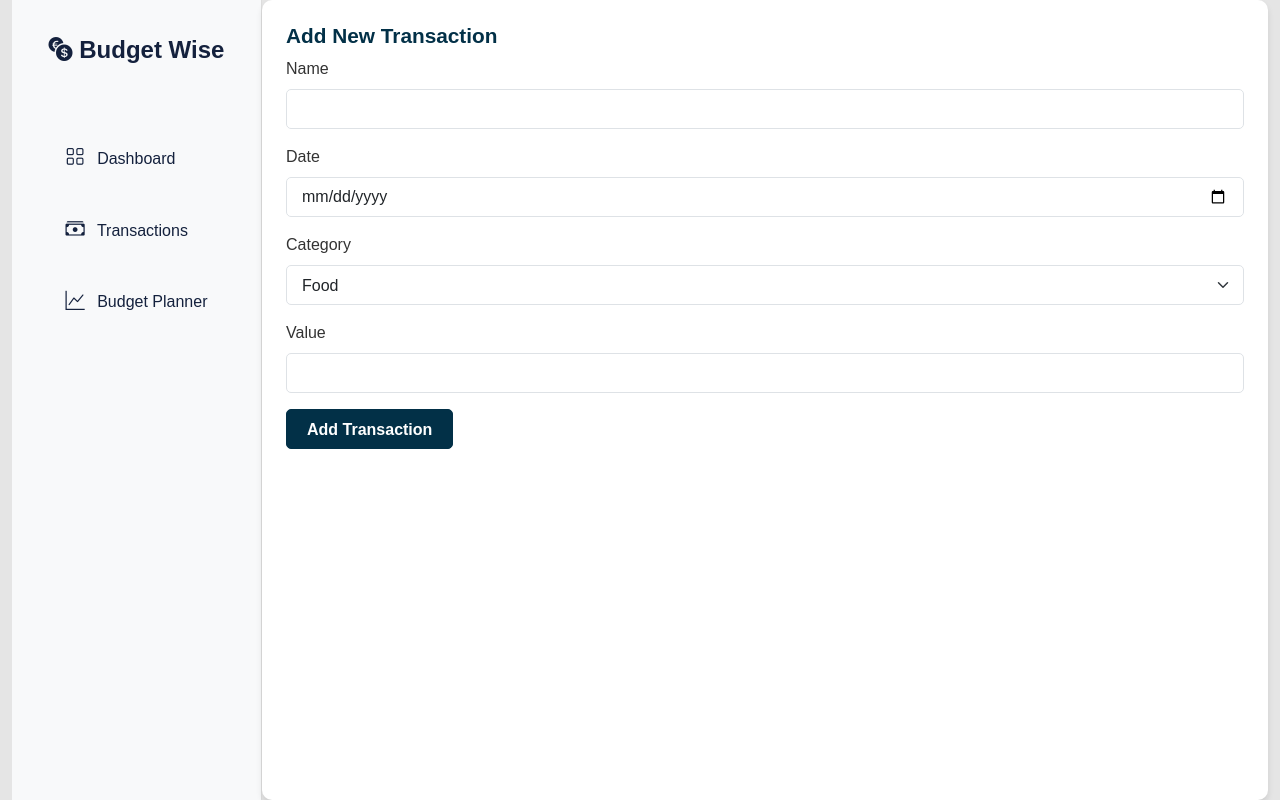
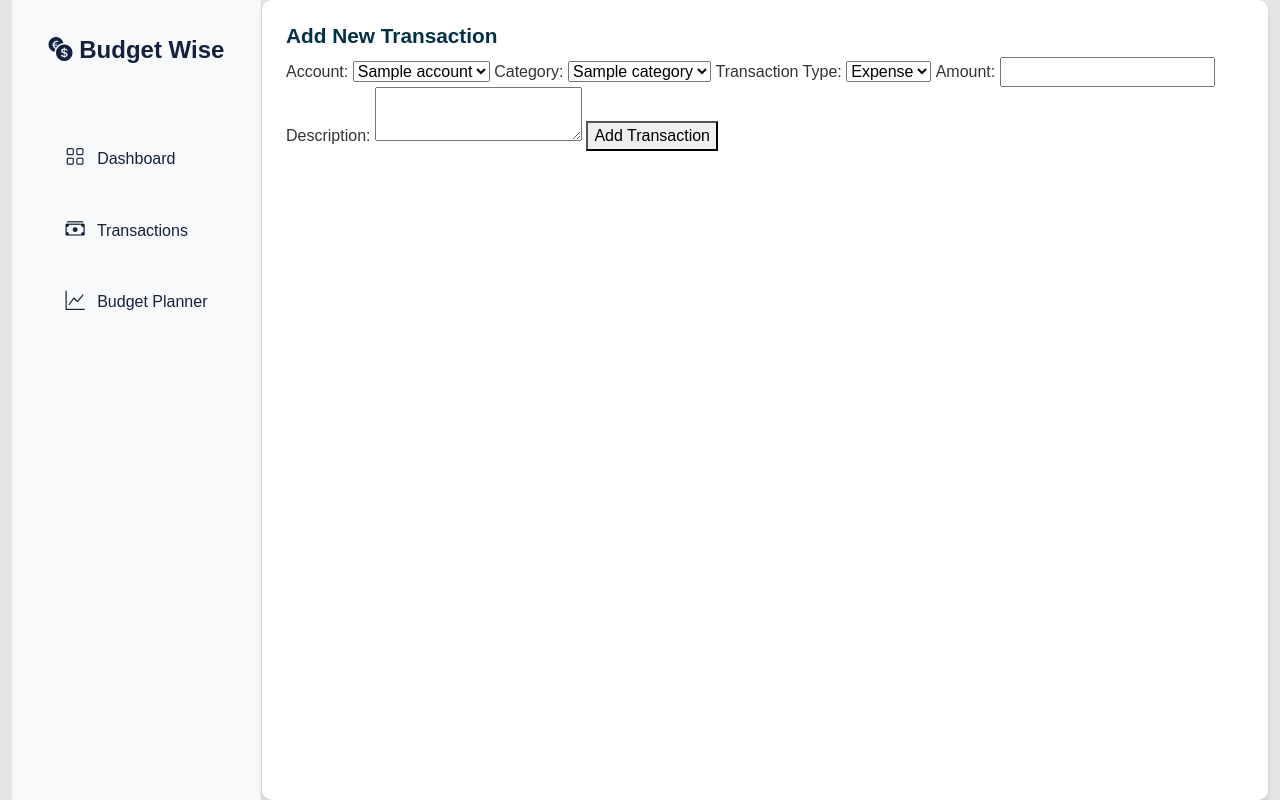
Before and after one commit to DPowidzka/personal-budget-planner, a Flask app: template templates/add_transaction.html in a window 1280 px wide. Run offline with Flask 3, Linux system fonts and the light colour scheme; the template is opened without the code that fills it: most values are stand-ins (such as "Sample title", 1, 10 or a date in 2020).

Commit message:
Add odels directory, update routes

```diff
--- a/app.py
+++ b/app.py
@@ -1,6 +1,9 @@
-from flask import Flask, render_template
+from flask import Flask, render_template, request, redirect, url_for
+from models.database import BudgetDatabase
+app = Flask(__name__, static_folder="static")
 
-app = Flask(__name__, static_folder="static")
+# Initialize database connection (update credentials as needed)
+db = BudgetDatabase(host="localhost", user="root", password="PracaProjekt00#", database="budget_tracker")
 
 
 @app.route('/')
@@ -10,30 +13,40 @@ def login():
 
 @app.route('/dashboard')
 def dashboard():
-    return render_template('dashboard.html')
+    # Fetch accounts and their balances
+    accounts = db.get_all_accounts()  # return all accounts with current balances
+    return render_template('dashboard.html', accounts=accounts)
 
 
 @app.route('/transactions')
 def transactions():
-    return render_template('transactions.html')
+    # Fetch all transactions
+    transactions = db.get_all_transactions()
+    return render_template('transactions.html', transactions=transactions)
+
 
 @app.route('/add-transaction', methods=['GET', 'POST'])
 def add_transaction():
     if request.method == 'POST':
-        # Logic for adding a new transaction (e.g., saving to the database)
-        transaction_name = request.form['name']
-        transaction_date = request.form['date']
-        transaction_category = request.form['category']
-        transaction_value = request.form['value']
+        # Extract form data
+        account_id = request.form['account_id']
+        category_id = request.form['category_id']
+        transaction_type_id = request.form['transaction_type_id']
+        amount = float(request.form['amount'])
+        description = request.form.get('description', '')
 
-        # Save to database (pseudo-code)
-        # db.add_transaction(name=transaction_name, date=transaction_date, ...)
+        # Add transaction to the database
+        success = db.add_transaction(account_id, category_id, transaction_type_id, amount, description)
 
-        return redirect(url_for('transactions'))
+        if success:
+            return redirect(url_for('transactions'))
+        else:
+            return "Failed to add transaction. Please try again."
 
-    # Render the Add Transaction form
-    return render_template('add_transaction.html')
-
+    # Fetch accounts and categories for the form
+    accounts = db.get_all_accounts()
+    categories = db.get_all_categories()
+    return render_template('add_transaction.html', accounts=accounts, categories=categories)
 
 
 @app.route('/budget-planner')
--- a/templates/add_transaction.html
+++ b/templates/add_transaction.html
@@ -4,28 +4,34 @@
 
 {% block content %}
 <h1>Add New Transaction</h1>
-<form method="POST" action="{{ url_for('add_transaction') }}">
-    <div class="mb-3">
-        <label for="name" class="form-label">Name</label>
-        <input type="text" id="name" name="name" class="form-control" required>
-    </div>
-    <div class="mb-3">
-        <label for="date" class="form-label">Date</label>
-        <input type="date" id="date" name="date" class="form-control" required>
-    </div>
-    <div class="mb-3">
-        <label for="category" class="form-label">Category</label>
-        <select id="category" name="category" class="form-select" required>
-            <option value="food">Food</option>
-            <option value="entertainment">Entertainment</option>
-            <option value="bills">Bills</option>
-            <option value="income">Income</option>
+<form method="POST" action="/add-transaction">
+        <label for="account_id">Account:</label>
+        <select name="account_id" id="account_id">
+            {% for account in accounts %}
+            <option value="{{ account.account_id }}">{{ account.name }}</option>
+            {% endfor %}
         </select>
-    </div>
-    <div class="mb-3">
-        <label for="value" class="form-label">Value</label>
-        <input type="number" id="value" name="value" class="form-control" required>
-    </div>
-    <button type="submit" class="btn btn-primary">Add Transaction</button>
-</form>
+
+        <label for="category_id">Category:</label>
+        <select name="category_id" id="category_id">
+            {% for category in categories %}
+            <option value="{{ category.category_id }}">{{ category.name }}</option>
+            {% endfor %}
+        </select>
+
+        <label for="transaction_type_id">Transaction Type:</label>
+        <select name="transaction_type_id" id="transaction_type_id">
+            <option value="1">Expense</option>
+            <option value="2">Income</option>
+        </select>
+
+        <label for="amount">Amount:</label>
+        <input type="number" name="amount" id="amount" step="0.01" required>
+
+        <label for="description">Description:</label>
+        <textarea name="description" id="description"></textarea>
+
+        <button type="submit">Add Transaction</button>
+    </form>
+
 {% endblock %}
```
Also changed, not shown: models/database.py (renamed from mysql/python-mysql-connection.py, +24 -0 lines).
